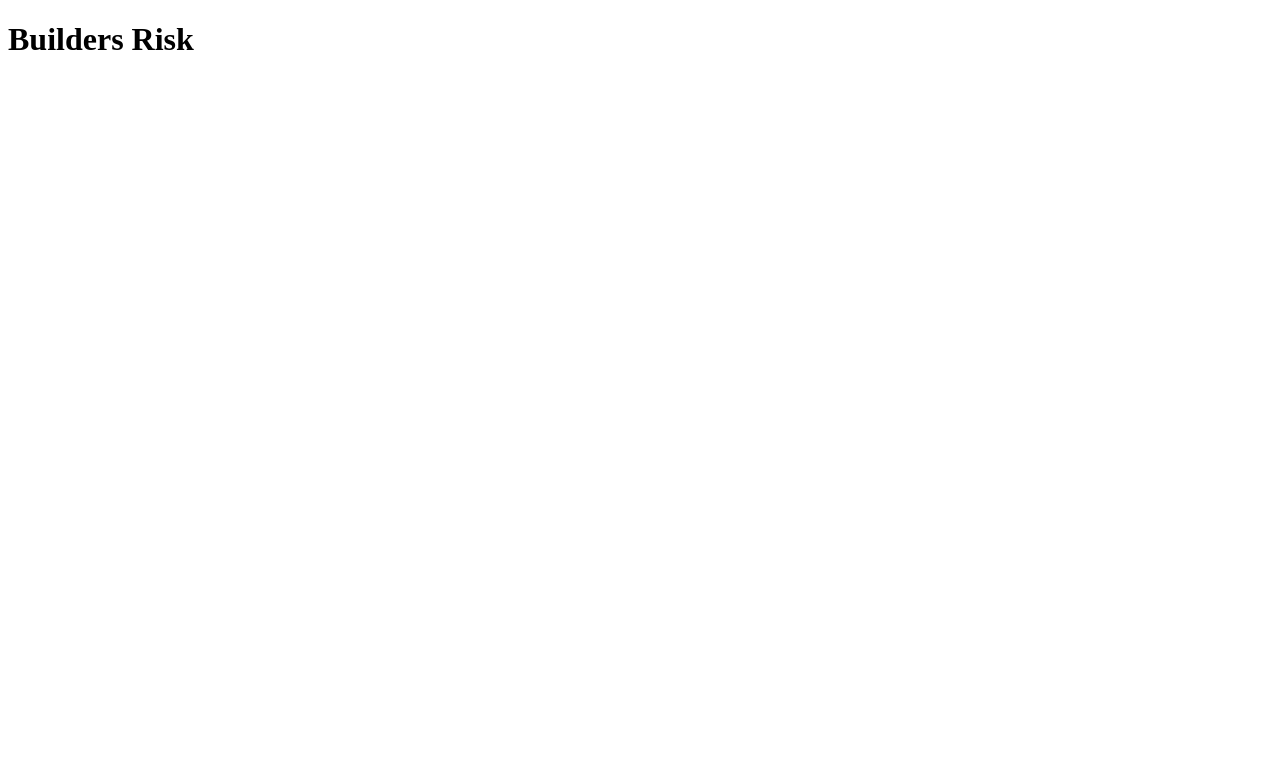
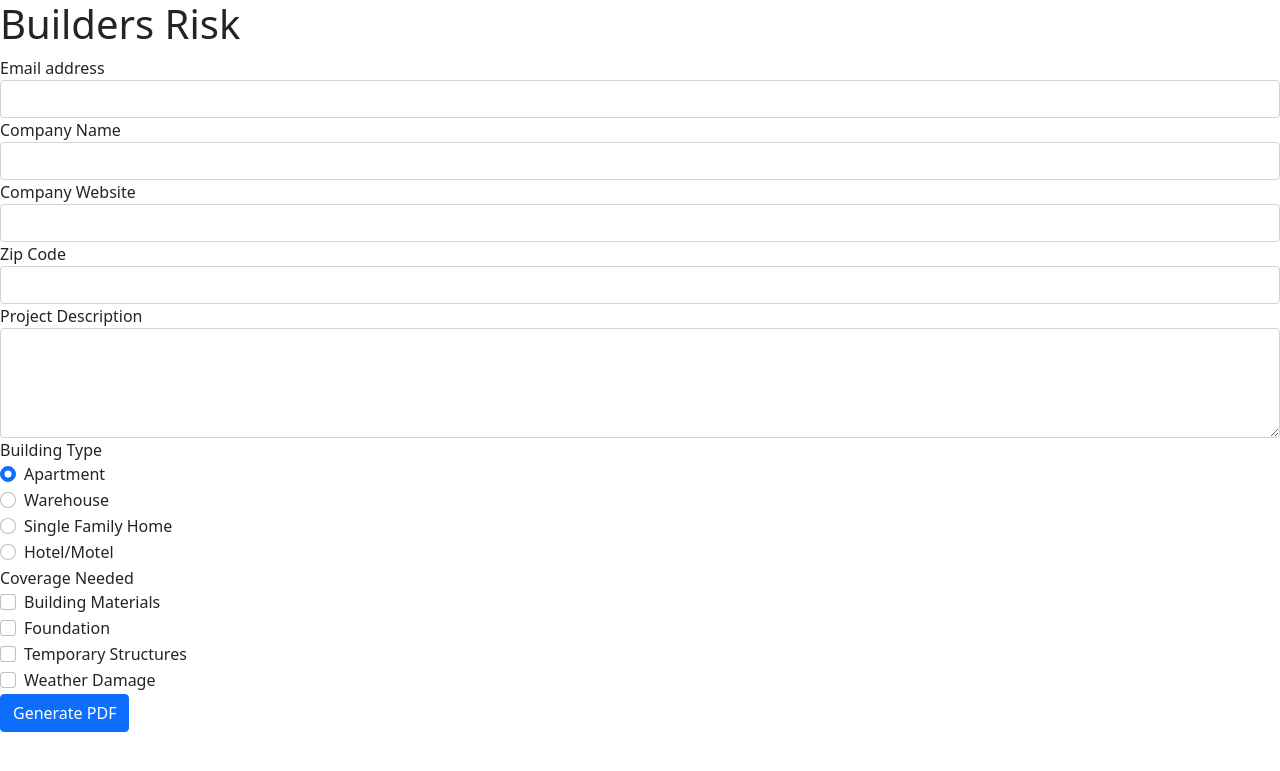
Before and after one commit to hannahramadan/insurance-application, a Flask app: page /builders_risk in a window 1280 px wide. Before the commit the part shown is almost empty. Shown: the top 771 px of the page. Run offline with Flask 2, Linux system fonts and the light colour scheme.

Commit message:
Outline of builders risk form

```diff
--- a/dbmodel.py
+++ b/dbmodel.py
@@ -45,11 +45,11 @@ class BuildersRisk(db.Model):
     __tablename__ = "builders_risk"
 
     builders_risk_id = db.Column(db.Integer, autoincrement=True, primary_key=True)
+    email = db.Column(db.String(50))
     company_name = db.Column(db.String(100))
-    email = db.Column(db.String(50))
     company_url = db.Column(db.String(50))
     zip_code = db.Column(db.Integer)
-    project_address = db.Column(db.String(200))
+    project_description = db.Column(db.String(800))
     building_type = db.Column(db.String(50))
     coverage_needed = db.relationship('BuildersRiskCoverage', backref = "builders_risk_coverage")
 
@@ -75,7 +75,7 @@ class GeneralLiability(db.Model):
     email = db.Column(db.String(50))
     company_url = db.Column(db.String(50))
     zip_code = db.Column(db.Integer)
-    project_address = db.Column(db.String(200))
+    project_description = db.Column(db.String(800))
     business_type = db.Column(db.String(50))
     coverage_needed = db.relationship('GeneralLiabilityCoverage', backref = "general_liability_coverage")
 
--- a/server.py
+++ b/server.py
@@ -16,13 +16,13 @@ def homepage():
 
 @app.route('/builders_risk')
 def builders_risk():
-    """Builders Risk Application,"""
+    """Builders Risk Application."""
 
     return render_template('builders_risk.html')
 
 @app.route('/commercial_general_liability')
 def commercial_general_liability():
-    """Commercial General Liability Application,"""
+    """Commercial General Liability Application."""
 
     return render_template('commercial_general_liability.html')
 
--- a/templates/builders_risk.html
+++ b/templates/builders_risk.html
@@ -5,11 +5,105 @@
     <link rel="icon" href="data:,">
     <meta charset="utf-8">
     <meta name="viewport" content="width=device-width">
+    <!-- Bootstrap CSS -->
+    <link href="https://cdn.jsdelivr.net/npm/bootstrap@5.0.0/dist/css/bootstrap.min.css" rel="stylesheet" integrity="sha384-wEmeIV1mKuiNpC+IOBjI7aAzPcEZeedi5yW5f2yOq55WWLwNGmvvx4Um1vskeMj0" crossorigin="anonymous">
+    <link rel="stylesheet" href="https://cdnjs.cloudflare.com/ajax/libs/font-awesome/4.7.0/css/font-awesome.min.css">
+    <link rel="stylesheet" href="/static/styles.css" type="text/css">
     <title>
       Builders Risk App
     </title>
   </head>
   <body>
     <h1>Builders Risk</h1>
+    <form>
+        <!-- Email input -->
+        <div class="form-group">
+            <label for="email">Email address</label>
+            <input type="email" class="form-control" id="email">
+        </div>
+
+        <!-- Company name input -->
+        <div class="form-group">
+            <label for="company_name">Company Name</label>
+            <input type="text" class="form-control" id="company_name">
+        </div>
+
+        <!-- Company website input -->
+        <div class="form-group">
+            <label for="company_website">Company Website</label>
+            <input type="text" class="form-control" id="company_website">
+        </div>
+
+        <!-- Zip code input -->
+        <div class="form-group">
+            <label for="zip_code">Zip Code</label>
+            <input type="text" class="form-control" id="zip_code">
+        </div>
+
+        <!-- Project description input -->
+        <div class="form-group">
+            <label for="project_description">Project Description</label>
+            <textarea class="form-control" id="project_description" rows="4"></textarea>
+        </div>
+
+        <!-- Building type radio input -->
+        <div class="form-group">
+            <label for="building_type">Building Type</label>
+            <div class="form-check">
+                <input class="form-check-input" type="radio" name="building_type" id="apartment" value="option1" checked>
+                <label class="form-check-label">
+                  Apartment
+                </label>
+            </div>
+            <div class="form-check">
+                <input class="form-check-input" type="radio" name="building_type" id="warehouse" value="option2" >
+                <label class="form-check-label">
+                  Warehouse
+                </label>
+            </div>
+            <div class="form-check">
+                <input class="form-check-input" type="radio" name="building_type" id="single_family_home" value="option3" >
+                <label class="form-check-label">
+                  Single Family Home
+                </label>
+            </div>
+            <div class="form-check">
+                <input class="form-check-input" type="radio" name="building_type" id="hotel_motel" value="option4" >
+                <label class="form-check-label">
+                  Hotel/Motel
+                </label>
+            </div>
+        </div>
+
+        <!-- Coverage needed checkbox input -->
+        <div class="form-group">
+            <label for="building_type">Coverage Needed</label>
+            <div class="form-check">
+                <input class="form-check-input" type="checkbox" value="building_materials" id="building_materials">
+                <label class="form-check-label">
+                  Building Materials
+                </label>
+            </div>
+            <div class="form-check">
+                <input class="form-check-input" type="checkbox" value="foundation" id="foundation">
+                <label class="form-check-label">
+                  Foundation
+                </label>
+            </div>
+            <div class="form-check">
+                <input class="form-check-input" type="checkbox" value="temporary_structures" id="temporary_structures">
+                <label class="form-check-label">
+                  Temporary Structures
+                </label>
+            </div>
+            <div class="form-check">
+                <input class="form-check-input" type="checkbox" value="weather_damage" id="weather_damage">
+                <label class="form-check-label">
+                  Weather Damage
+                </label>
+            </div>
+            <button type="submit" class="btn btn-primary">Generate PDF</button>
+        </div>
+    </form>
   </body>
 </html>
--- a/templates/commercial_general_liability.html
+++ b/templates/commercial_general_liability.html
@@ -5,6 +5,10 @@
     <link rel="icon" href="data:,">
     <meta charset="utf-8">
     <meta name="viewport" content="width=device-width">
+    <!-- Bootstrap CSS -->
+    <link href="https://cdn.jsdelivr.net/npm/bootstrap@5.0.0/dist/css/bootstrap.min.css" rel="stylesheet" integrity="sha384-wEmeIV1mKuiNpC+IOBjI7aAzPcEZeedi5yW5f2yOq55WWLwNGmvvx4Um1vskeMj0" crossorigin="anonymous">
+    <link rel="stylesheet" href="https://cdnjs.cloudflare.com/ajax/libs/font-awesome/4.7.0/css/font-awesome.min.css">
+    <link rel="stylesheet" href="/static/styles.css" type="text/css">
     <title>
       Commercial General Liability App
     </title>
--- a/templates/homepage.html
+++ b/templates/homepage.html
@@ -5,6 +5,10 @@
     <link rel="icon" href="data:,">
     <meta charset="utf-8">
     <meta name="viewport" content="width=device-width">
+    <!-- Bootstrap CSS -->
+    <link href="https://cdn.jsdelivr.net/npm/bootstrap@5.0.0/dist/css/bootstrap.min.css" rel="stylesheet" integrity="sha384-wEmeIV1mKuiNpC+IOBjI7aAzPcEZeedi5yW5f2yOq55WWLwNGmvvx4Um1vskeMj0" crossorigin="anonymous">
+    <link rel="stylesheet" href="https://cdnjs.cloudflare.com/ajax/libs/font-awesome/4.7.0/css/font-awesome.min.css">
+    <link rel="stylesheet" href="/static/styles.css" type="text/css">
     <title>
       Insurance App
     </title>
```
Also changed, not shown: README.md.
